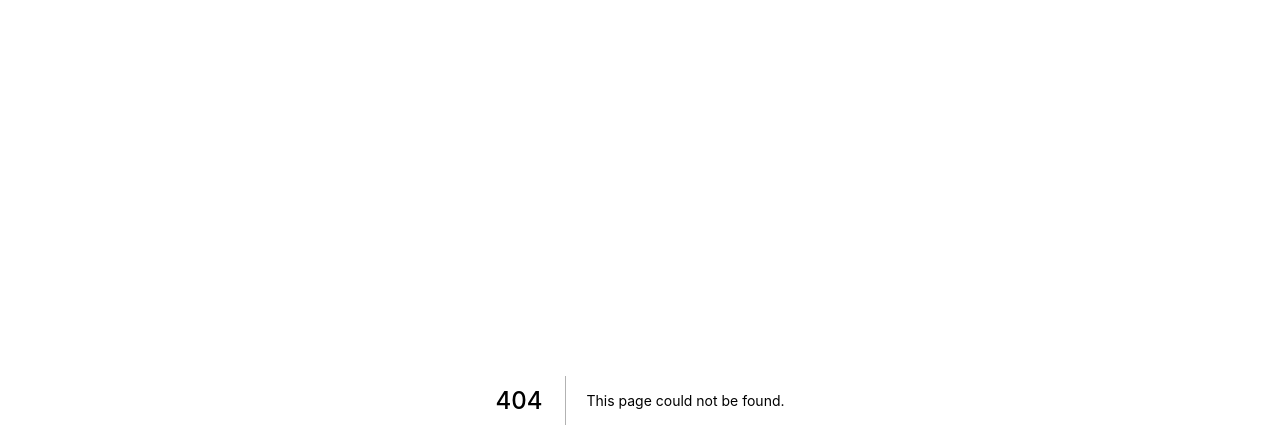
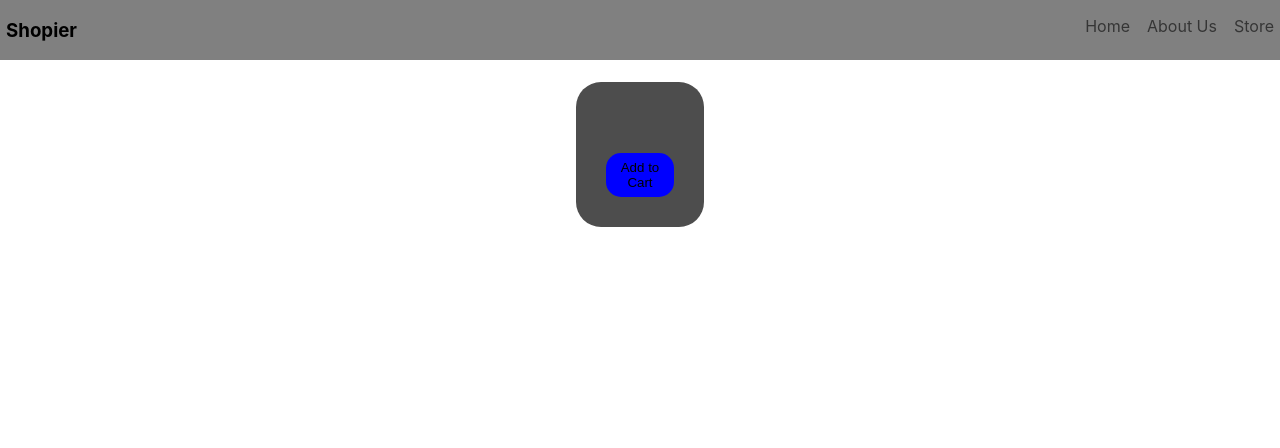
Before and after one commit to AbdelrahmanDwedar/next-simple-store, a Next.js app: page / in a window 1280 px wide. Before the commit this address had no page. Shown: the top 448 px of the page. Built offline with nearby package versions, Linux system fonts and the light colour scheme.

Commit message:
Add the Home (index) page
* Added the base structure
	- Data not used yet
* Simple style

```diff
--- /dev/null
+++ b/pages/index.tsx
@@ -0,0 +1,27 @@
+import type { NextPage } from 'next'
+import styles from '../styles/Home.module.scss'
+import Header from './layouts/_header';
+
+const Home: NextPage = () => {
+  return (
+  <>
+		<Header title="Home Page" />
+		<main className={ styles.main }>
+      <h1 className={ styles.title }></h1>
+
+      <section className={ styles.mainContent}>
+        <div className={ styles.card }>
+          <img src="" alt="" className={ styles.cardImage } />
+          <div>
+            <h4 className={ styles.cardTitle }></h4>
+            <p className={ styles.cardDiscription }></p>
+            <button className={ styles.cardButton }>Add to Cart</button>
+          </div>
+        </div>
+      </section>
+    </main>
+	</>
+  );
+}
+
+export default Home
--- /dev/null
+++ b/styles/Home.module.scss
@@ -0,0 +1,36 @@
+main.main {
+	h1.title {
+
+	}
+	section.mainContent {
+		display: flex;
+		justify-content: space-around;
+
+		div.card {
+			background-color: #4d4d4d;
+			border-radius: 25px;
+			box-shadow: #000 ;
+			padding: 30px;
+
+			img.cardImage {
+				border-radius: inherit;
+			}
+			& > div {
+
+				h4.cardTitle {
+
+				}
+				p.cardDiscription {
+
+				}
+				button.cardButton {
+					outline: none;
+					border: none;
+					border-radius: 15px;
+					padding: 10%;
+					background-color: #00f;
+				}
+			}
+		}
+	}
+}
```
